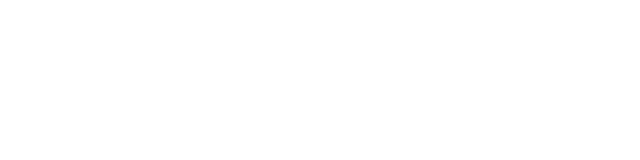
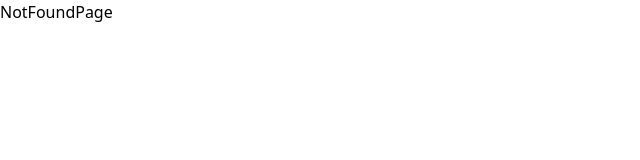
Before and after one commit to paulinavelasqv/pokedex-api, a React (Vite) app: page /pokemon/ in a window 1280 px wide. Before the commit this address had no page. Shown: the top 160 px of the page, without its empty margins (0-640 px from the left). Built offline with nearby package versions, Linux system fonts and the light colour scheme.

Commit message:
Se agrega not found page

```diff
--- a/src/App.jsx
+++ b/src/App.jsx
@@ -3,6 +3,7 @@
 import IndexPage from "./pages/IndexPage";
 import PokemonListPage from "./pages/PokemonListPage";
 import SearchedPokemon from './pages/SearchedPokemon';
+import NotFoundPage from './pages/NotFoundPage'
 
 function App() {
   return (
@@ -11,6 +12,7 @@
         <Route path="/" element={<IndexPage />} />
         <Route path="/pokemon/all" element={<PokemonListPage />} />
         <Route path="/pokemon/:pokemonName" element={<SearchedPokemon />} />
+        <Route path="*" element={<NotFoundPage />} />
       </Routes>
     </Router>
   );
--- /dev/null
+++ b/src/pages/NotFoundPage.jsx
@@ -0,0 +1,9 @@
+import React from 'react'
+
+function NotFoundPage() {
+  return (
+    <div>NotFoundPage</div>
+  )
+}
+
+export default NotFoundPage
```
